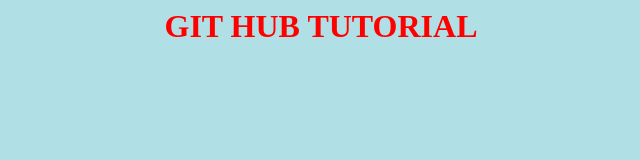
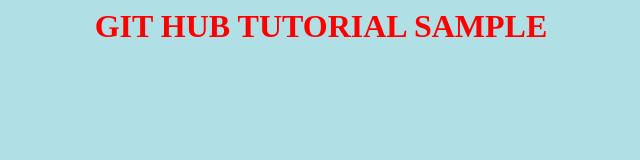
Before and after one commit to Tejanan123/Git-tutorial, a plain HTML site: page index.html in a window 1280 px wide. Shown: the whole page, without its empty margins (319-959 px from the left). Drawn offline with Linux system fonts and the light colour scheme.

```diff
--- a/index.html
+++ b/index.html
@@ -1,7 +1,7 @@
 <html>
     <body style="background-color:powderblue;">
         <h1 style="color: red;text-align: center;">
-            GIT HUB TUTORIAL
+            GIT HUB TUTORIAL SAMPLE
         </h1>
     </body>
 </html>
```
